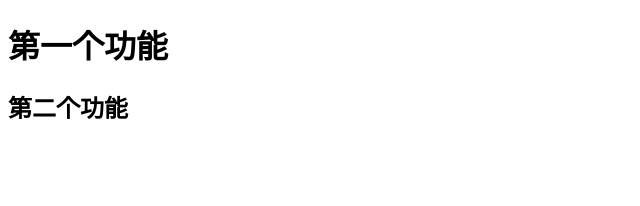
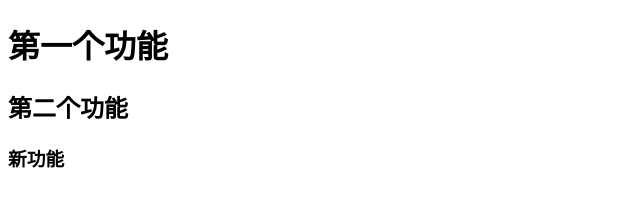
Before and after one commit to JettMu/test, a plain HTML site: page index.html in a window 1280 px wide. Shown: the whole page, without its empty margins (0-640 px from the left). Drawn offline with Linux system fonts and the light colour scheme.

Commit message:
gongneng

```diff
--- a/index.html
+++ b/index.html
@@ -7,6 +7,6 @@
 <body>
 	<h1>第一个功能</h1>
 	<h2>第二个功能</h2>
-
+	<h3>新功能</h3>
 </body>
 </html>
```
